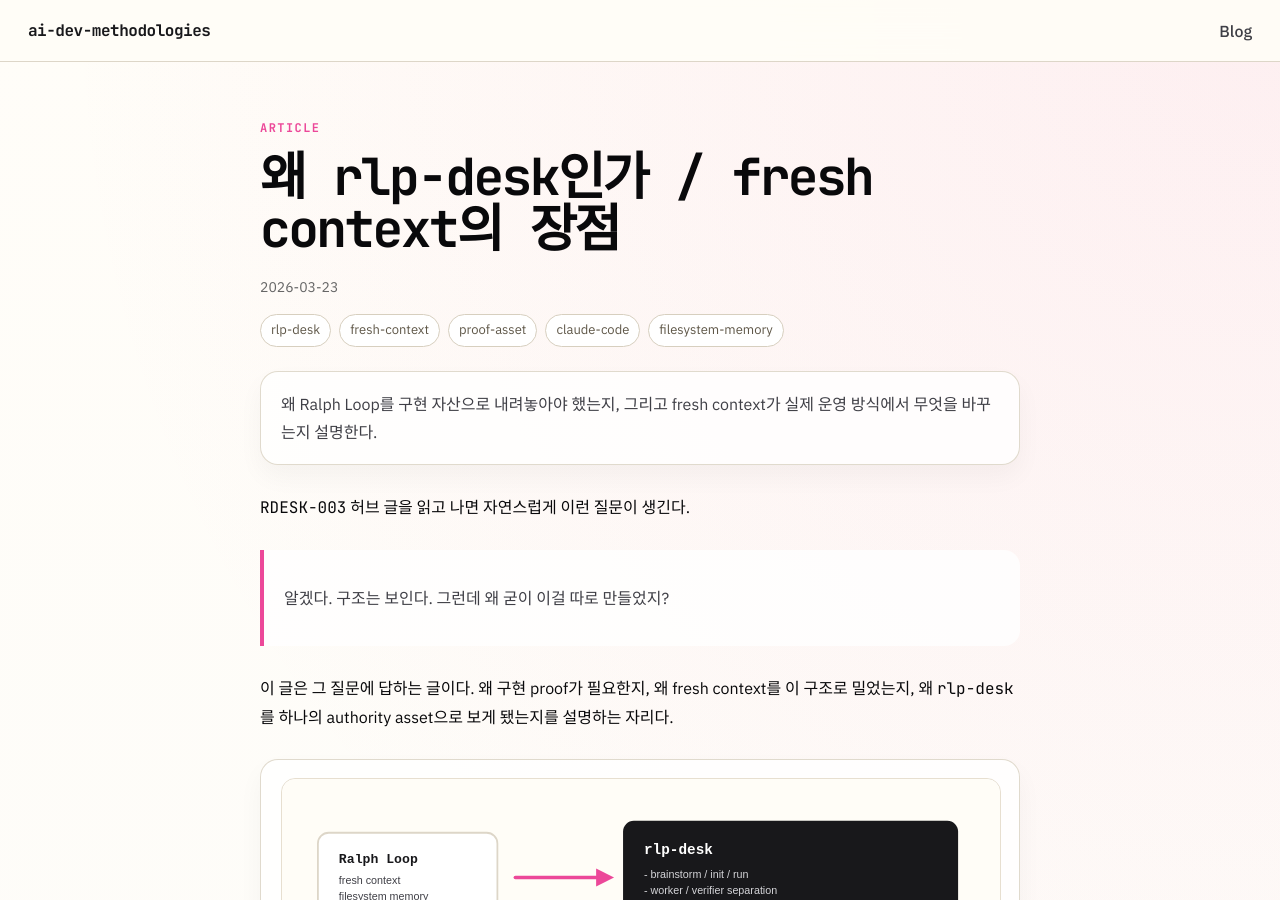
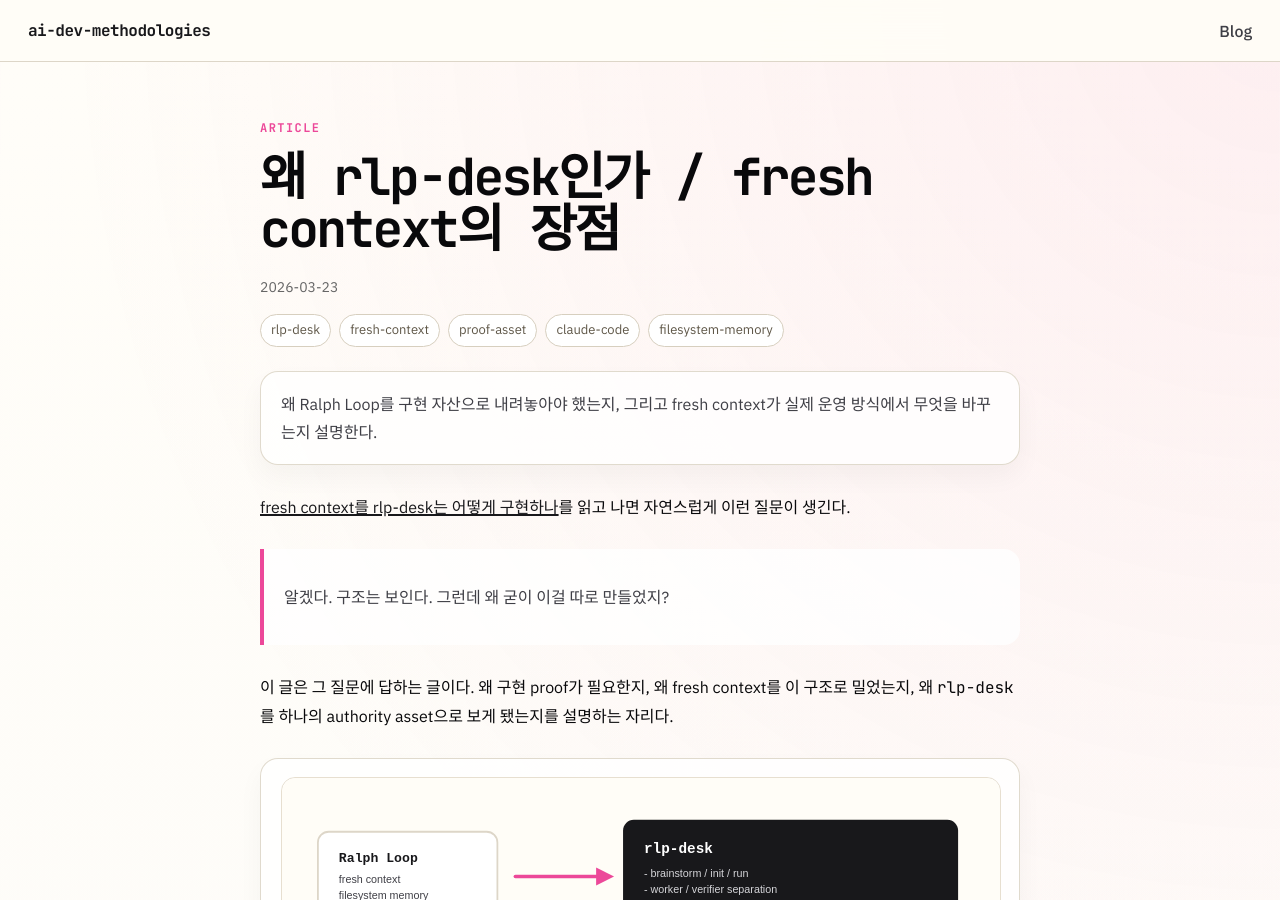
Before and after one commit to ai-dev-methodologies/ai-dev-methodologies.github.io, a Jekyll site: the page built from _posts/2026-03-23-why-rlp-desk-and-fresh-context.md, in a window 1280 px wide and 900 px high. Built offline with Jekyll 4.4.1, drawn with Linux system fonts in a browser that asks for light colours.

Commit message:
Remove the last leaked internal article ID from public copy
Replace the remaining RDESK-003 mention in the public article with a reader-facing title link.

Constraint: Public text must never require knowledge of internal PM/content IDs
Confidence: high
Scope-risk: narrow
Reversibility: clean
Directive: Sweep public copy again whenever sequence wording changes
Tested: Live post source updated locally
Not-tested: Remote Pages rebuild after push

```diff
--- a/_posts/2026-03-23-why-rlp-desk-and-fresh-context.md
+++ b/_posts/2026-03-23-why-rlp-desk-and-fresh-context.md
@@ -15,7 +15,7 @@ tags:
   - filesystem-memory
 ---
 
-`RDESK-003` 허브 글을 읽고 나면 자연스럽게 이런 질문이 생긴다.
+[fresh context를 rlp-desk는 어떻게 구현하나](/blog/how-rlp-desk-implements-fresh-context/)를 읽고 나면 자연스럽게 이런 질문이 생긴다.
 
 > 알겠다. 구조는 보인다. 그런데 왜 굳이 이걸 따로 만들었지?
 
```
